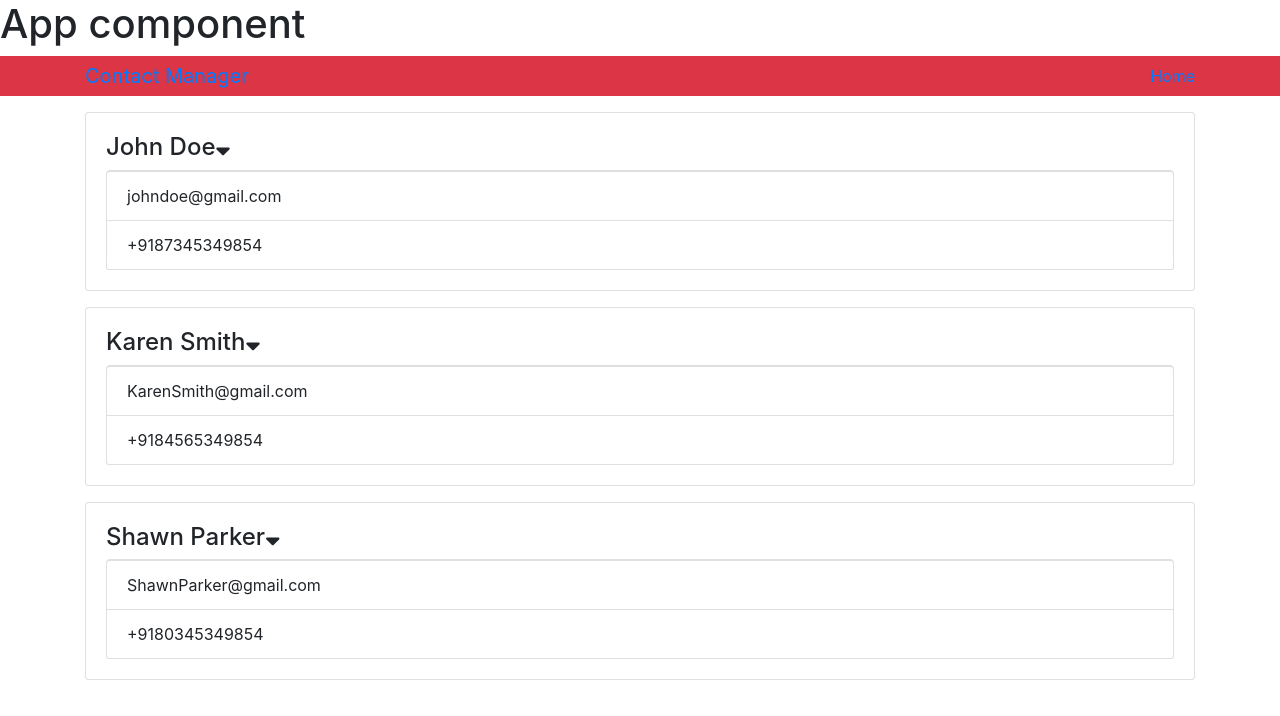
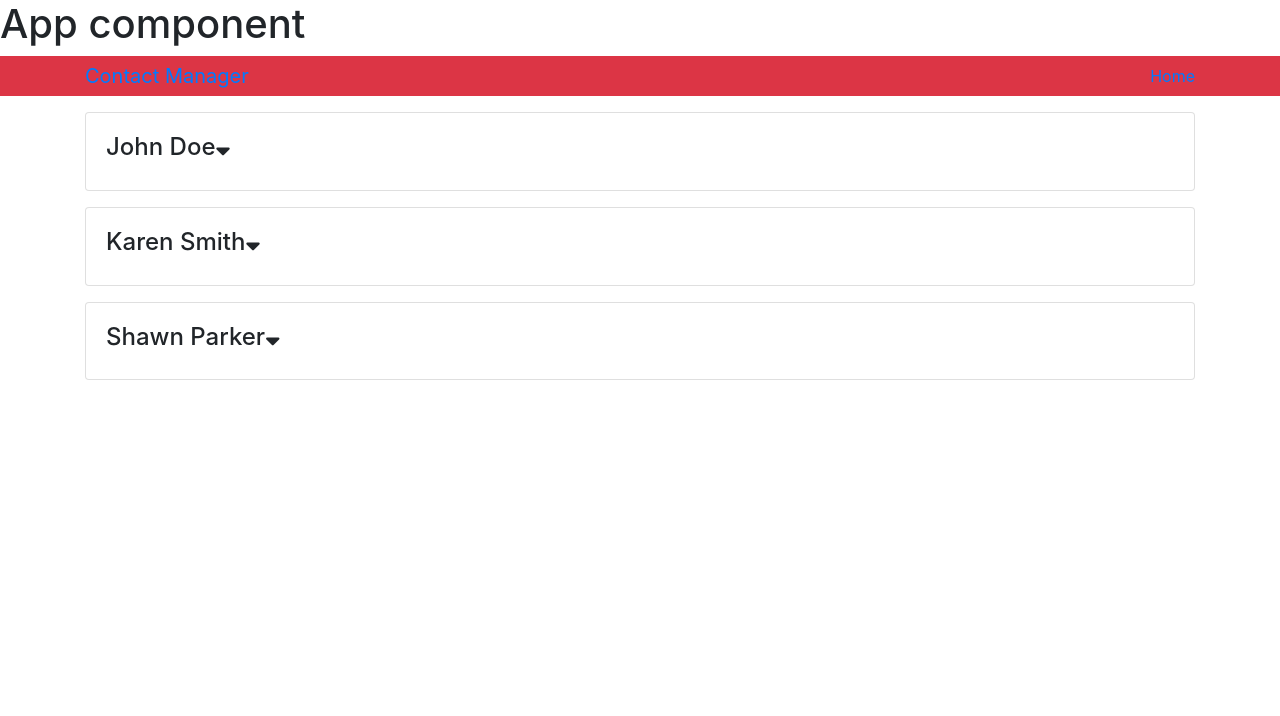
Before and after one commit to ashishbhatnagar05/contactmanager, a React (Create React App) app: page / in a window 1280 px wide. Shown: the top 716 px of the page. Built offline with nearby package versions, Linux system fonts and the light colour scheme.

Commit message:
changing state inside component

```diff
--- a/src/components/Contact.js
+++ b/src/components/Contact.js
@@ -3,7 +3,7 @@ import PropTypes from "prop-types";
 
 class Contact extends Component {
   state = {
-    showContactInfo: true,
+    showContactInfo: false,
   };
   onShowClick = (e) => {
     this.setState({ showContactInfo: !this.state.showContactInfo });
@@ -11,16 +11,19 @@ class Contact extends Component {
 
   render() {
     const { name, email, phone } = this.props.contact;
+    const { showContactInfo } = this.state;
     return (
       <div className="card card-body mb-3">
         <h4>
           {name}
           <i onClick={this.onShowClick} className="fas fa-sort-down" />
         </h4>
-        <ul className="list-group">
-          <li className="list-group-item">{email}</li>
-          <li className="list-group-item">{phone}</li>
-        </ul>
+        {showContactInfo ? (
+          <ul className="list-group">
+            <li className="list-group-item">{email}</li>
+            <li className="list-group-item">{phone}</li>
+          </ul>
+        ) : null}
       </div>
     );
   }
```
